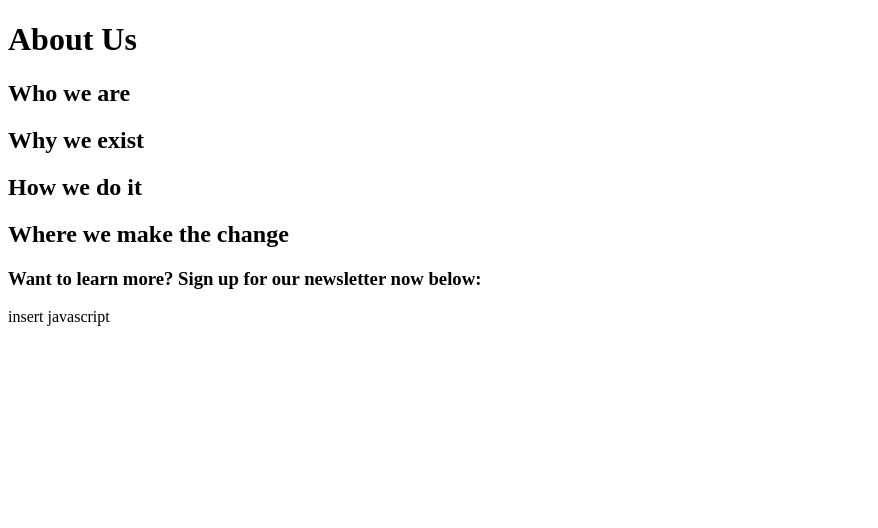
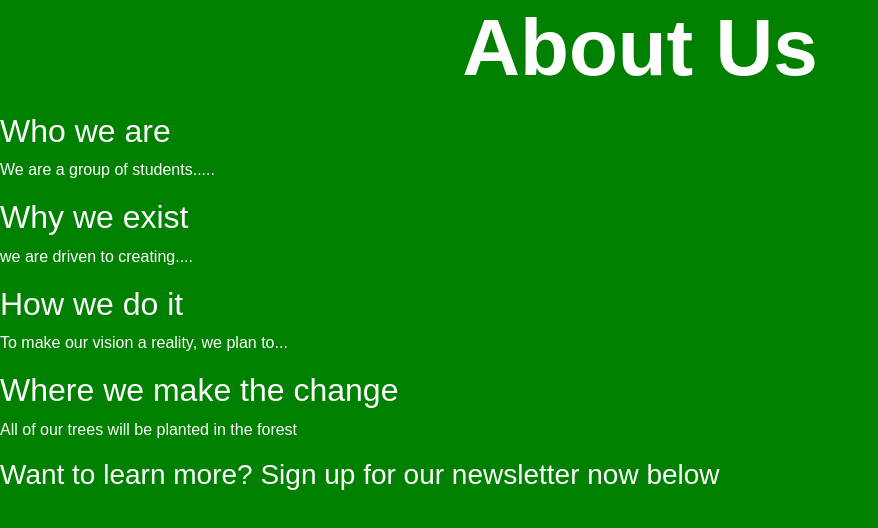
Before and after one commit to lucy456/final_project, a plain HTML site: page about.html in a window 1280 px wide. Shown: the whole page, without its empty margins (0-878 px from the left). Drawn offline with nearby package versions, Linux system fonts and the light colour scheme.

Commit message:
Updated about page

```diff
--- a/about.html
+++ b/about.html
@@ -3,19 +3,31 @@
 <html>
 <head>
     <title>About Us</title>
+    <link rel="stylesheet" href="https://stackpath.bootstrapcdn.com/bootstrap/4.4.0/css/bootstrap.min.css" integrity="sha384-SI27wrMjH3ZZ89r4o+fGIJtnzkAnFs3E4qz9DIYioCQ5l9Rd/7UAa8DHcaL8jkWt" crossorigin="anonymous">
+
     <link rel="stylesheet" href="about2.css">
-
 
 </head>
 
 <body>
     <h1> About Us</h1>
+    <p> </p>
     <h2> Who we are </h2>
+    <p> We are a group of students.....</p>
     <h2> Why we exist </h2>
+    <p> we are driven to creating....</p>
     <h2> How we do it </h2>
+    <p>To make our vision a reality, we plan to... </p>
     <h2> Where we make the change </h2>
-    <h3> Want to learn more? Sign up for our newsletter now below:</h3>
-    insert javascript
+    <p> All of our trees will be planted in the forest</p>
+    <h3> Want to learn more? Sign up for our newsletter now below</h3>
+
+
+
+
+    <!-- insert javascript -->
+
+
 
 </body>
 
--- a/about2.css
+++ b/about2.css
@@ -0,0 +1,12 @@
+body {
+    background-color: green;
+    color: white;
+    font-family: Arial, Helvetica, sans-serif;
+}
+
+h1 {
+    text-align: center;
+    font-size: 500%;
+    color: white;
+    font-weight: bold;
+}
```
